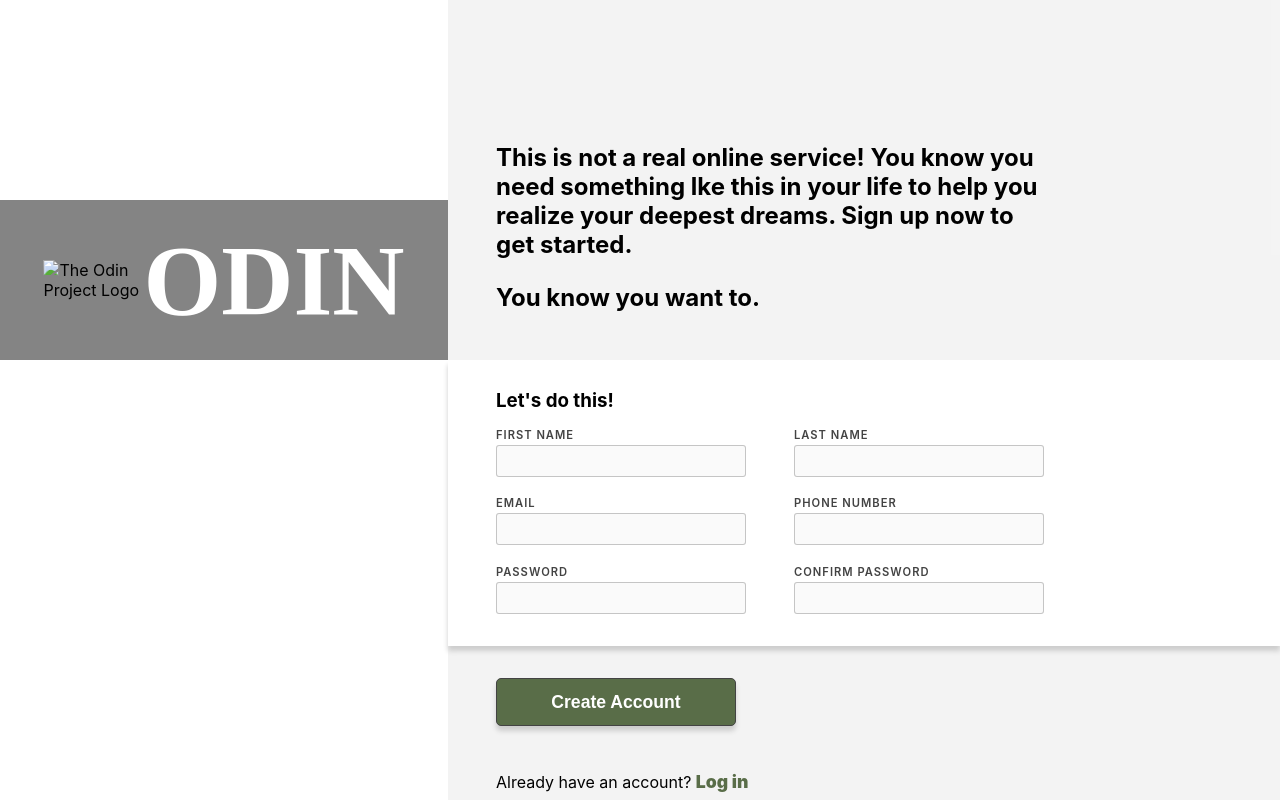
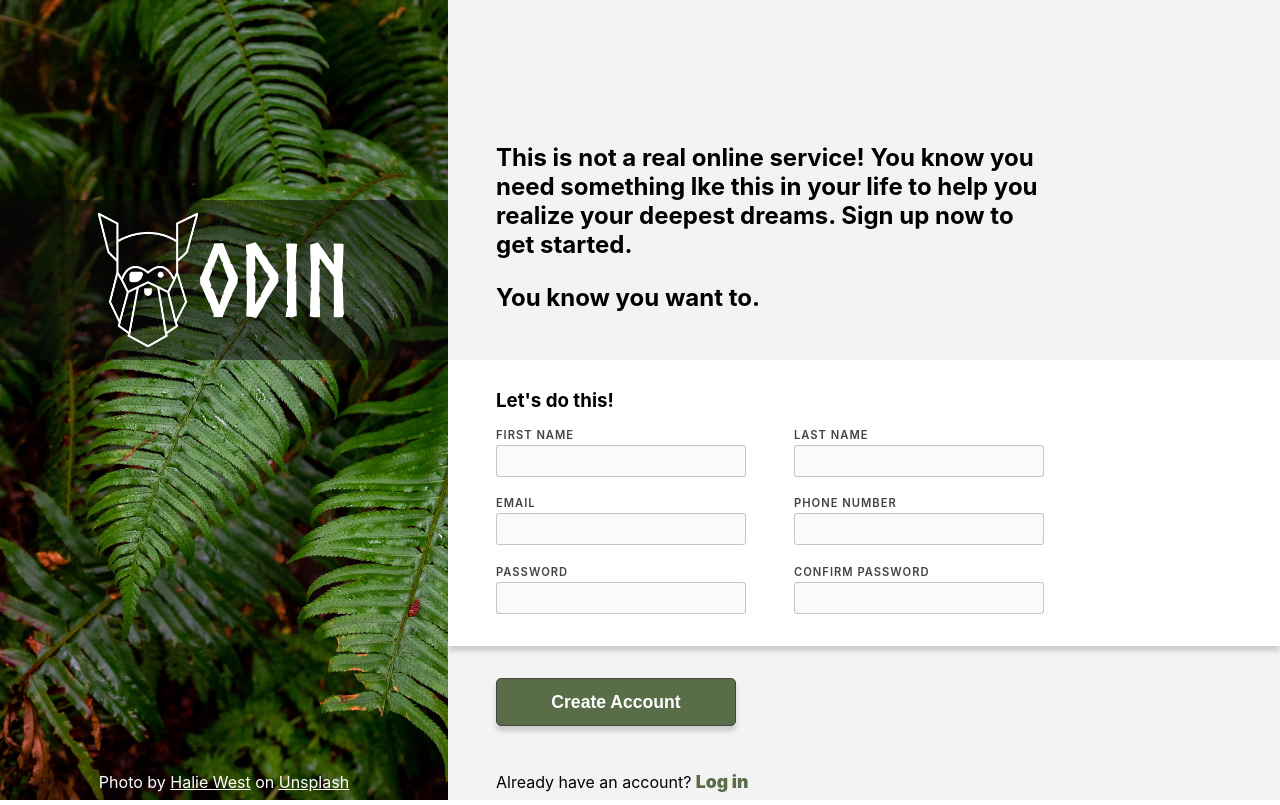
Before and after one commit to timjacksonm/Sign-Up-Form, a plain HTML site: page index.html in a window 1280 px wide. Drawn offline with Linux system fonts and the light colour scheme; the site is published under a folder, as on GitHub Pages, so addresses that start at the root find nothing.

Commit message:
fixed current directory path on image links

```diff
--- a/index.html
+++ b/index.html
@@ -11,7 +11,7 @@
     <header class="left-section">
       <div class="logo-container">
         <img
-          src="/assets/odin-lined.png"
+          src="./assets/odin-lined.png"
           alt="The Odin Project Logo"
           class="logo"
         />
@@ -26,7 +26,6 @@
             this in your life to help you realize your deepest dreams. Sign up
             now to get started.
           </h2>
-          <!-- <h2></h2> -->
           <h2>You know you want to.</h2>
         </div>
         <form action="" method="post" class="sign-up">
--- a/styles.css
+++ b/styles.css
@@ -1,6 +1,6 @@
 @font-face {
   font-family: 'Norse Bold';
-  src: url(/assets/Norse-Bold.otf);
+  src: url(./assets/Norse-Bold.otf);
 }
 
 * {
@@ -40,7 +40,7 @@ label {
 
 .left-section {
   width: 35%;
-  background-image: url(/assets/halie-west-25xggax4bSA-unsplash.jpg);
+  background-image: url(./assets/halie-west-25xggax4bSA-unsplash.jpg);
   background-repeat: no-repeat;
   background-size: cover;
   position: relative;
```
